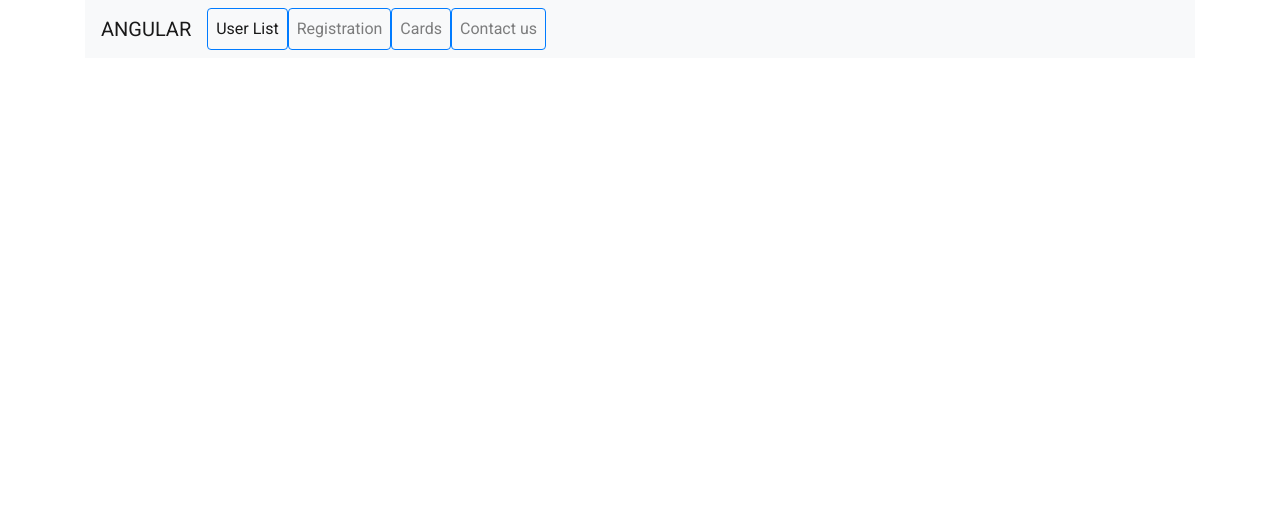
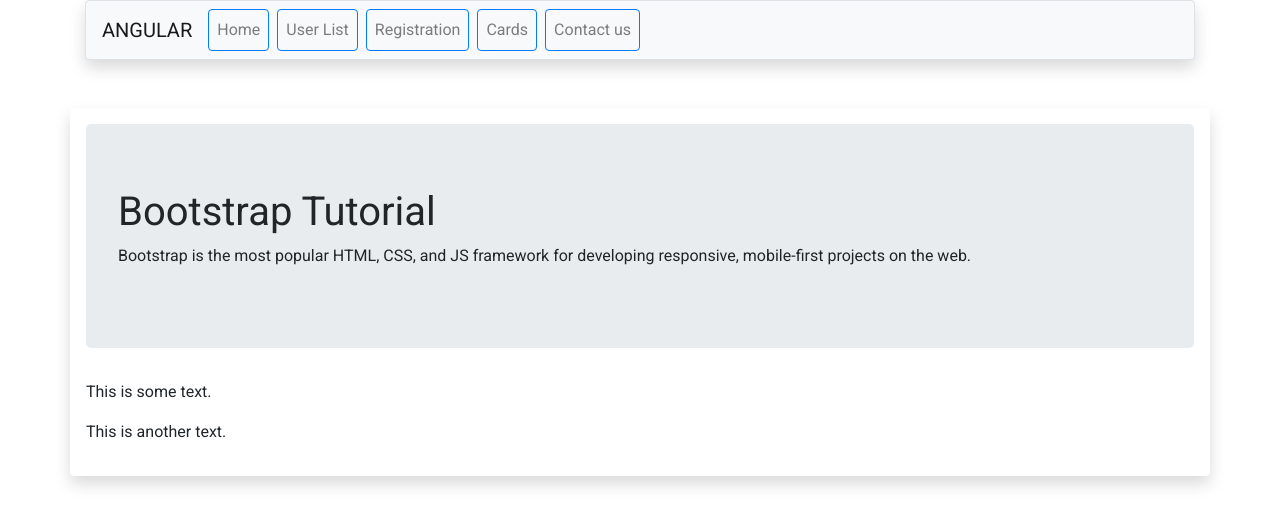
Before and after one commit to alexeystardev/angular_list_and_form_components, an Angular app: page / in a window 1280 px wide. Shown: the top 526 px of the page. Built offline with nearby package versions, Linux system fonts and the light colour scheme.

Commit message:
added header and change menu

```diff
--- a/src/app/app.component.html
+++ b/src/app/app.component.html
@@ -1,5 +1,10 @@
-	<app-navbar (menuChange)="showMenu($event)"></app-navbar>
-      <app-user-list *ngIf="menu===0"></app-user-list>
-      <app-form *ngIf="menu===1"></app-form>
-	  <app-user-card *ngIf="menu===2"></app-user-card>
-	  <app-contact-form *ngIf="menu===3"></app-contact-form>
+<div class="container">
+  <app-navbar (menuChange)="showMenu($event)"></app-navbar>
+</div>
+<div class="container shadow p-3 mb-5 bg-white rounded mt-5 mb-5">
+	<app-header *ngIf="menu==0 || !menu"></app-header>
+  <app-user-list *ngIf="menu===1"></app-user-list>
+  <app-form *ngIf="menu===2"></app-form>
+  <app-user-card *ngIf="menu===3"></app-user-card>
+  <app-contact-form *ngIf="menu===4"></app-contact-form>
+</div>
--- a/src/app/app.module.ts
+++ b/src/app/app.module.ts
@@ -11,6 +11,7 @@ import { UserListRowComponent } from './user-list-row/user-list-row.component';
 import { UserCardComponent } from './user-card/user-card.component';
 import { NavbarComponent } from './navbar/navbar.component';
 import { ContactFormComponent } from './contact-form/contact-form.component';
+import { HeaderComponent } from './header/header.component';
 
 @NgModule({
   declarations: [
@@ -20,7 +21,8 @@ import { ContactFormComponent } from './contact-form/contact-form.component';
     UserListRowComponent,
     UserCardComponent,
     NavbarComponent,
-    ContactFormComponent
+    ContactFormComponent,
+    HeaderComponent
   ],
   imports: [
     BrowserModule,
--- a/src/app/contact-form/contact-form.component.html
+++ b/src/app/contact-form/contact-form.component.html
@@ -1,4 +1,3 @@
-<div class="container mt-5 mb-5">
      <div class="row justify-content-center">
        <div class="col">
          <div class="card">
@@ -8,8 +7,8 @@
              <form>
                <div class="form-group">
                  <label for="name">Name</label>
-                  <input type="text" class="form-control" id="name" aria-describedby="emailHelp"
-                    placeholder="Enter name" required>
+                 <input type="text" class="form-control" id="name" aria-describedby="emailHelp" placeholder="Enter name"
+                   required>
                </div>
                <div class="form-group">
                  <label for="email">Email address</label>
@@ -44,8 +43,6 @@
                src="https://www.google.com/maps/embed?pb=!1m18!1m12!1m3!1d419.24861686680185!2d35.03799305868025!3d32.792552664310605!2m3!1f0!2f0!3f0!3m2!1i1024!2i768!4f13.1!3m3!1m2!1s0x151dba78fb7ee44f%3A0x3322c4dcbeab5cf7!2sHackerU!5e0!3m2!1sru!2sil!4v1615399966379!5m2!1sru!2sil"
                width="300" height="200" style="border:0;" allowfullscreen="" loading="lazy"></iframe>
            </div>
-
          </div>
        </div>
      </div>
-</div>
--- a/src/app/form/form.component.html
+++ b/src/app/form/form.component.html
@@ -1,5 +1,4 @@
-<div class="container mt-5">
-  <div class="row justify-content-center">
+<div class="row justify-content-center">
     <div class="col-lg-5 col-12 border">
       <h1>Some Test Form</h1>
       <form>
@@ -20,5 +19,4 @@
       </div>
       <hr>
     </div>
-  </div>
 </div>
--- /dev/null
+++ b/src/app/header/header.component.html
@@ -0,0 +1,7 @@
+<div class="jumbotron">
+    <h1>Bootstrap Tutorial</h1>
+    <p>Bootstrap is the most popular HTML, CSS, and JS framework for developing
+      responsive, mobile-first projects on the web.</p>
+  </div>
+  <p>This is some text.</p>
+  <p>This is another text.</p>
--- /dev/null
+++ b/src/app/header/header.component.ts
@@ -0,0 +1,15 @@
+import { Component, OnInit } from '@angular/core';
+
+@Component({
+  selector: 'app-header',
+  templateUrl: './header.component.html',
+  styleUrls: ['./header.component.css']
+})
+export class HeaderComponent implements OnInit {
+
+  constructor() { }
+
+  ngOnInit(): void {
+  }
+
+}
--- a/src/app/navbar/navbar.component.html
+++ b/src/app/navbar/navbar.component.html
@@ -1,25 +1,27 @@
-<div class="container">
-  <nav class="navbar navbar-expand-lg navbar-light bg-light">
-    <a class="navbar-brand">ANGULAR</a>
+
+  <nav class="navbar border rounded shadow navbar-expand-lg navbar-light bg-light">
+    <a class="navbar-brand" href="/">ANGULAR</a>
     <button class="navbar-toggler" type="button" data-toggle="collapse" data-target="#navbarNav"
       aria-controls="navbarNav" aria-expanded="false" aria-label="Toggle navigation">
       <span class="navbar-toggler-icon"></span>
     </button>
     <div class="collapse navbar-collapse" id="navbarNav">
       <ul class="navbar-nav">
-        <li class="nav-item active">
-          <a class="nav-link btn btn-outline-primary rounded" (click)="activeMenu(0)">User List</a>
+		  <li class="nav-item mr-2">
+		    <a class="nav-link  btn btn-outline-primary rounded" (click)="activeMenu(0)">Home</a>
+		  </li>
+        <li class="nav-item mr-2">
+          <a class="nav-link btn btn-outline-primary rounded" (click)="activeMenu(1)">User List</a>
+        </li>
+        <li class="nav-item mr-2">
+          <a class="nav-link  btn btn-outline-primary rounded" (click)="activeMenu(2)">Registration</a>
+        </li>
+        <li class="nav-item mr-2">
+          <a class="nav-link  btn btn-outline-primary rounded" (click)="activeMenu(3)">Cards</a>
         </li>
         <li class="nav-item">
-          <a class="nav-link  btn btn-outline-primary rounded" (click)="activeMenu(1)">Registration</a>
-        </li>
-        <li class="nav-item">
-          <a class="nav-link  btn btn-outline-primary rounded" (click)="activeMenu(2)">Cards</a>
-        </li>
-        <li class="nav-item">
-          <a class="nav-link  btn btn-outline-primary rounded" (click)="activeMenu(3)">Contact us</a>
+          <a class="nav-link  btn btn-outline-primary rounded" (click)="activeMenu(4)">Contact us</a>
         </li>
       </ul>
     </div>
   </nav>
-</div>
--- a/src/app/user-card/user-card.component.html
+++ b/src/app/user-card/user-card.component.html
@@ -1,4 +1,3 @@
-<div class="container mt-5">
     <div class="row justify-content-center">
       <div class="card" style="width: 18rem;">
         <img class="card-img-top rounded mx-auto d-block" style="height: 200px;" [src]="img" alt="Card image cap">
@@ -9,4 +8,3 @@
         </div>
       </div>
     </div>
-</div>
--- a/src/app/user-list/user-list.component.html
+++ b/src/app/user-list/user-list.component.html
@@ -1,6 +1,5 @@
-<div class="container mt-5">
-  <div class="row justify-content-center">
-    <div class="col-lg-7 col-12 border ">
+ <div class="row justify-content-center">
+   <div class="col-lg-7 col-12 border ">
       <h1>Some Names List</h1>
       <table class="table text-center">
         <thead>
@@ -19,5 +18,4 @@
         </tbody>
       </table>
     </div>
-  </div>
 </div>
```
Also changed, not shown: src/app/header/header.component.css (added), 1 other file (tests, documents, lock files or other folders). Lines whose indentation alone changed are shown as unchanged.
